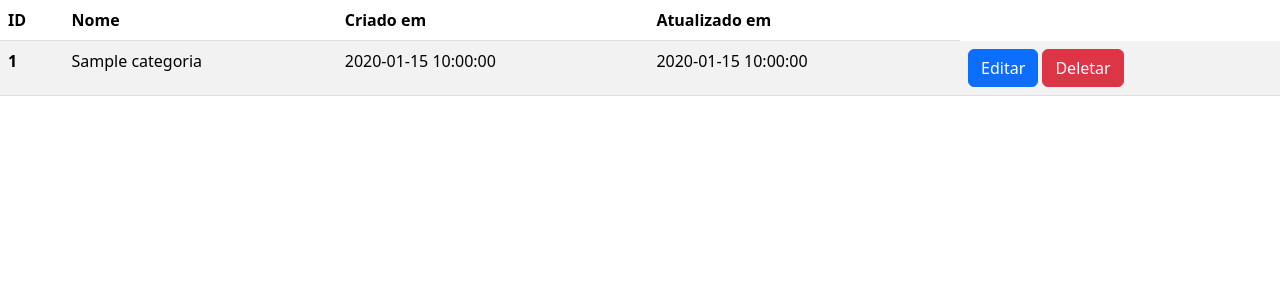
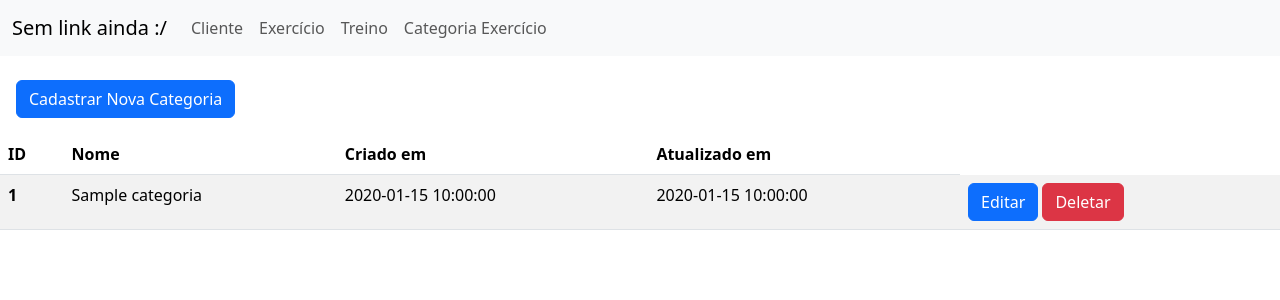
Before and after one commit to oJaciel/comparador_precos, a PHP site: page /categoria/listar.php in a window 1280 px wide. Shown: the top 300 px of the page. Run offline with PHP 8.4, Linux system fonts and the light colour scheme; tables that the repository leaves empty hold one stand-in row (values such as "Sample post").

Commit message:
Modificações Listar e Criar Categoria + Melhorias
Modificações das páginas de listar e criar categoria.
Agora, uma nova categoria é criada a partir de um modal na própria página de listar.php da categoria. Assim, a página de criar.php serve apenas para o recebimento e processamento dos dados do formulário.

```diff
--- a/base/header.php
+++ b/base/header.php
@@ -0,0 +1,46 @@
+<!DOCTYPE html>
+<html lang="pt-BR">
+
+<head>
+    <meta charset="UTF-8">
+    <meta name="viewport" content="width=device-width, initial-scale=1.0">
+    <title>Header</title>
+    <link href="https://cdn.jsdelivr.net/npm/bootstrap@5.3.2/dist/css/bootstrap.min.css" rel="stylesheet"
+        integrity="sha384-T3c6CoIi6uLrA9TneNEoa7RxnatzjcDSCmG1MXxSR1GAsXEV/Dwwykc2MPK8M2HN" crossorigin="anonymous">
+</head>
+
+<body>
+    <nav class="navbar navbar-expand-lg bg-body-tertiary mb-4">
+        <div class="container-fluid">
+            <a class="navbar-brand" href="#"> Sem link ainda :/
+            </a>
+            <button class="navbar-toggler" type="button" data-bs-toggle="collapse" data-bs-target="#navbarNav"
+                aria-controls="navbarNav" aria-expanded="false" aria-label="Toggle navigation">
+                <span class="navbar-toggler-icon"></span>
+            </button>
+            <div class="collapse navbar-collapse" id="navbarNav">
+                <ul class="navbar-nav">
+                    <li class="nav-item">
+                        <a class="nav-link" href="#">Cliente</a>
+                    </li>
+                    <li class="nav-item">
+                        <a class="nav-link" href="#">Exercício</a>
+                    </li>
+                    <li class="nav-item">
+                        <a class="nav-link" href="#">Treino</a>
+                    </li>
+                    <li class="nav-item">
+                        <a class="nav-link" href="#">Categoria Exercício</a>
+                    </li>
+                </ul>
+            </div>
+        </div>
+    </nav>
+
+
+</body>
+<script src="https://cdn.jsdelivr.net/npm/bootstrap@5.3.2/dist/js/bootstrap.bundle.min.js"
+    integrity="sha384-C6RzsynM9kWDrMNeT87bh95OGNyZPhcTNXj1NW7RuBCsyN/o0jlpcV8Qyq46cDfL"
+    crossorigin="anonymous"></script>
+
+</html>
--- a/views/categoria/listar.php
+++ b/views/categoria/listar.php
@@ -1,12 +1,55 @@
 <!DOCTYPE html>
 <html lang="en">
+
 <head>
     <meta charset="UTF-8">
     <meta name="viewport" content="width=device-width, initial-scale=1.0">
-    <title>Cadastros</title>
+    <title>Categorias</title>
     <link href="https://cdn.jsdelivr.net/npm/bootstrap@5.3.2/dist/css/bootstrap.min.css" rel="stylesheet" integrity="sha384-T3c6CoIi6uLrA9TneNEoa7RxnatzjcDSCmG1MXxSR1GAsXEV/Dwwykc2MPK8M2HN" crossorigin="anonymous">
 </head>
+
 <body>
+
+    <?php
+        include('../../base/header.php')
+    ?>
+
+
+    <!-- Criar Categoria -->
+    <button type="button" class="btn btn-primary ms-3 mb-3" data-bs-toggle="modal" data-bs-target="#ModalCadastro">
+        Cadastrar Nova Categoria
+    </button>
+    <div class="modal fade" id="ModalCadastro" tabindex="-1" aria-hidden="true">
+        <div class="modal-dialog">
+            <div class="modal-content">
+                <div class="modal-header">
+                    <img src="../../assets/categoria/categoria_icon.png" alt="Icone Categoria">
+                    <h1 class="modal-title ms-3 fs-5" id="exampleModalLabel">Cadastrar Nova Categoria</h1>
+                    <button type="button" class="btn-close" data-bs-dismiss="modal" aria-label="Close"></button>
+                </div>
+                <div class="modal-body">
+                    <form action="criar.php" method="post">
+                        <div class='container'>
+                            <div class='row'>
+                                <div class='col-12 col-md-8'>
+                                    <label for="nome" class='form-label'>Nome:</label>
+                                    <input type="text" class='form-control' name="nome" placeholder="Insira o nome da categoria">
+                                </div>
+                            </div>
+                        </div>
+
+                </div>
+                <div class="modal-footer">
+                    <button type="button" class="btn btn-secondary" data-bs-dismiss="modal">Cancelar</button>
+                    <input type="submit" value="Salvar" class="btn btn-primary " id="button"></input>
+                </div>
+                </form>
+            </div>
+        </div>
+    </div>
+    <!-- ------------------------------------ -->
+
+    <!-- Listar Categorias -->
     <table class='table table-striped'>
         <thead>
             <tr>
@@ -19,7 +62,7 @@
 
         <tbody>
 
-        <?php
+            <?php
             include('../../conexao.php');
 
             $sql_categoria = "SELECT * FROM Categoria";
@@ -48,12 +91,14 @@
             }
 
 
-        ?>
+            ?>
 
         </tbody>
     </table>
+    <!-- ------------------------------------ -->
 
 
-<script src="https://cdn.jsdelivr.net/npm/bootstrap@5.3.2/dist/js/bootstrap.bundle.min.js" integrity="sha384-C6RzsynM9kWDrMNeT87bh95OGNyZPhcTNXj1NW7RuBCsyN/o0jlpcV8Qyq46cDfL" crossorigin="anonymous"></script>
+    <script src="https://cdn.jsdelivr.net/npm/bootstrap@5.3.2/dist/js/bootstrap.bundle.min.js" integrity="sha384-C6RzsynM9kWDrMNeT87bh95OGNyZPhcTNXj1NW7RuBCsyN/o0jlpcV8Qyq46cDfL" crossorigin="anonymous"></script>
 </body>
+
 </html>
```
Also changed, not shown: views/categoria/criar.php (+0 -22 lines), assets/categoria/categoria_icon.png (added), views/index.php (added).
